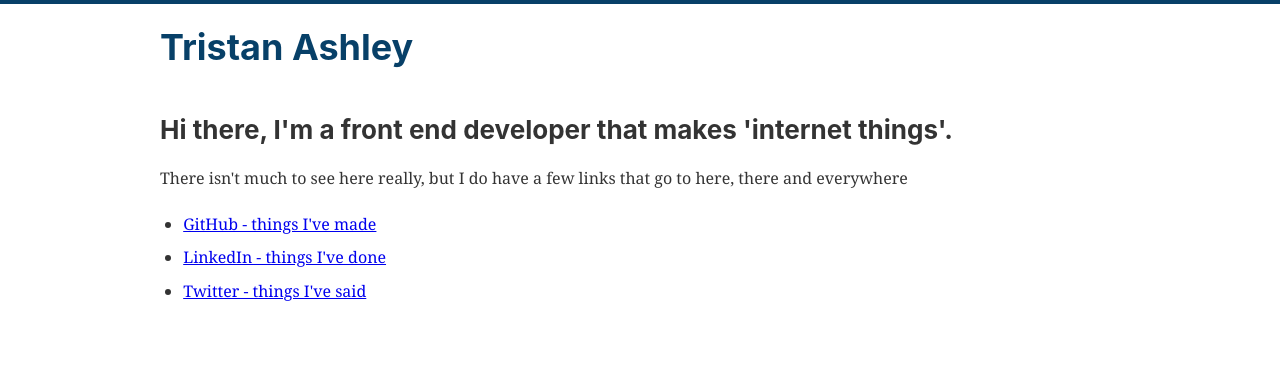
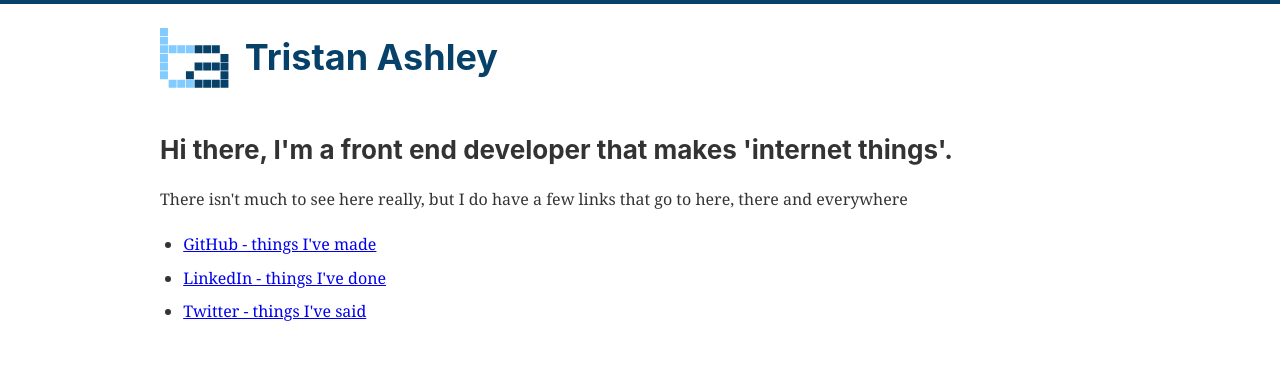
Before and after one commit to tawashley/tristanashley.com, a Gatsby site: page / in a window 1280 px wide. Built offline with nearby package versions, Linux system fonts and the light colour scheme; Gatsby itself is replaced by a stand-in of ours.

Commit message:
feat: Add logo

```diff
--- a/src/components/header.js
+++ b/src/components/header.js
@@ -1,5 +1,7 @@
 import PropTypes from "prop-types"
 import React from "react"
+
+import SiteLogo from './site-logo'
 
 const Header = ({ siteTitle }) => (
   <header
@@ -13,9 +15,14 @@ const Header = ({ siteTitle }) => (
         margin: `0 auto`,
         maxWidth: 960,
         padding: `24px 0`,
+        display: 'flex',
+        alignItems: 'center'
       }}
     >
-      <h1 style={{ margin: 0 }}>
+      <SiteLogo style={{
+          height: 60,
+      }} />
+      <h1 style={{ margin: 0, marginLeft: 16 }}>
         {siteTitle}
       </h1>
     </div>
--- /dev/null
+++ b/src/components/site-logo.js
@@ -0,0 +1,21 @@
+import React from "react"
+
+const SiteLogo = (props) => (
+  <svg viewBox="0 0 95 83" xmlns="http://www.w3.org/2000/svg" {...props}>
+    <path fill="none" d="M-1-1h97v85H-1z" />
+    <g>
+      <g stroke="null">
+        <path
+          d="M10.998 10.998H0V0h10.998v10.998zm0 11.955H0V11.955h10.998v10.998zm0 11.955H0V23.909h10.998v10.999zm0 11.954H0V35.864h10.998v10.998zm0 11.954H0V47.818h10.998v10.998zm0 11.955H0V59.773h10.998v10.998zm11.954-35.863H11.954V23.909h10.998v10.999zm0 47.818H11.954V71.727h10.998v10.999zm11.955-47.818H23.91V23.909h10.998v10.999zm0 47.818H23.91V71.727h10.998v10.999zm11.955-47.818H35.864V23.909h10.998v10.999zm0 47.818H35.864V71.727h10.998v10.999z"
+          fill="#82CBFE"
+        />
+        <path
+          d="M46.861 70.771H35.863V59.773h10.998v10.998zm11.954-35.863H47.817V23.909h10.998v10.999zm0 23.908H47.817V47.818h10.998v10.998zm0 23.91H47.817V71.727h10.998v10.999zM70.77 34.908H59.772V23.909H70.77v10.999zm0 23.908H59.772V47.818H70.77v10.998zm0 23.91H59.772V71.727H70.77v10.999zm11.955-47.818H71.727V23.909h10.998v10.999zm0 23.908H71.727V47.818h10.998v10.998zm0 23.91H71.727V71.727h10.998v10.999zM94.68 46.862H83.68V35.864H94.68v10.998zm0 11.954H83.68V47.818H94.68v10.998zm0 11.955H83.68V59.773H94.68v10.998zm0 11.955H83.68V71.727H94.68v10.999z"
+          fill="#074068"
+        />
+      </g>
+    </g>
+  </svg>
+)
+
+export default SiteLogo
```
